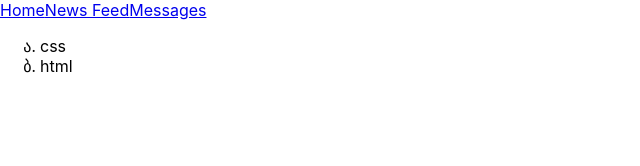
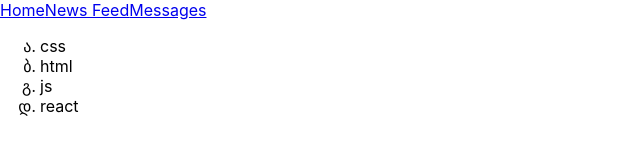
Before and after one commit to Kolamin/ReactKabzda, a React (Create React App) app: page / in a window 1280 px wide. Shown: the top 166 px of the page, without its empty margins (0-640 px from the left). Built offline with nearby package versions, Linux system fonts and the light colour scheme.

Commit message:
Import component

```diff
--- a/src/App.js
+++ b/src/App.js
@@ -1,6 +1,8 @@
 import React from "react";
 import logo from "./logo.svg";
 import "./App.css";
+import Header from "./Header.js";
+import Technologies from "./Technologies.js";
 
 const App = () => {
     return (
@@ -10,26 +12,4 @@ const App = () => {
         </div>
     );
 }
-
-const Technologies = () => {
-    return (
-        <div>
-            <ul>
-                <li>css</li>
-                <li>html</li>
-            </ul>
-        </div>
-    )
-}
-
-const Header = () => {
-    return (
-        <div>
-            <a href="#">Home</a>
-            <a href="#">News Feed</a>
-            <a href="#">Messages</a>
-        </div>
-    );
-};
-
 export default App;
--- /dev/null
+++ b/src/Header.js
@@ -0,0 +1,13 @@
+import React from "react";
+
+const Header = () => {
+    return (
+        <div>
+            <a href="#">Home</a>
+            <a href="#">News Feed</a>
+            <a href="#">Messages</a>
+        </div>
+    )
+}
+
+export default Header;
--- /dev/null
+++ b/src/Technologies.js
@@ -0,0 +1,16 @@
+import React from "react";
+
+const Technologies = () => {
+    return (
+        <div>
+            <ul>
+                <li>css</li>
+                <li>html</li>
+                <li>js</li>
+                <li>react</li>
+            </ul>
+        </div>
+    );
+}
+
+export default Technologies;
```
